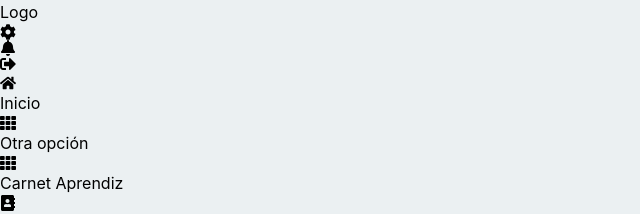
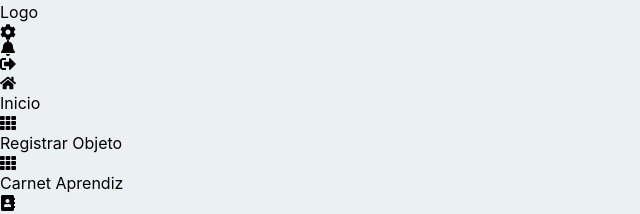
Before and after one commit to Churitos2309/FrontendReconocimientoFacial, a React (Vite) app: page / in a window 1280 px wide. Shown: the top 214 px of the page, without its empty margins (0-640 px from the left). Built offline with nearby package versions, Linux system fonts and the light colour scheme.

Commit message:
Correcciones
X

```diff
--- a/src/Components/Sidebar/Sidebar.jsx
+++ b/src/Components/Sidebar/Sidebar.jsx
@@ -21,7 +21,7 @@ const Sidebar = () => {
         <Link to='/registroObjetos'>
         <div className="flex items-center space-x-4">
           <FaTh className="text-white" />
-          <span className="text-white">Otra opción</span>
+          <span className="text-white">Registrar Objeto</span>
         </div>
         </Link>
 
--- a/src/pages/RegisterPage.jsx
+++ b/src/pages/RegisterPage.jsx
@@ -27,10 +27,12 @@ function RegisterPage() {
          <input className="w-96 px-3 py-2 rounded-md border border-slate-400" type="password" placeholder="Confirmar Cotraseña" name="password" id="password" />
        </div>
        <hr />
+       <Link to='/' >
        <button className="w-full px-10 py-2 bg-blue-600 text-white rounded-md hover:bg-blue-500 hover:drop-shadow-md duration-300 ease-in" type="submit">
          Ingresar
        </button>
-       <p className="text-right">¿Ya tienes una cuenta? <Link className="text-blue-600 text-sm font-light hover:underline" to='/register'>Entra Aqui!</Link></p>
+       </Link>
+       <p className="text-right">¿Ya tienes una cuenta? <Link className="text-blue-600 text-sm font-light hover:underline" to='/login'>Entra Aqui!</Link></p>
      </form>
    </div>
  );
```
Also changed, not shown: src/image/Logo Reconocimiento Facial - Blanco.png (added).
